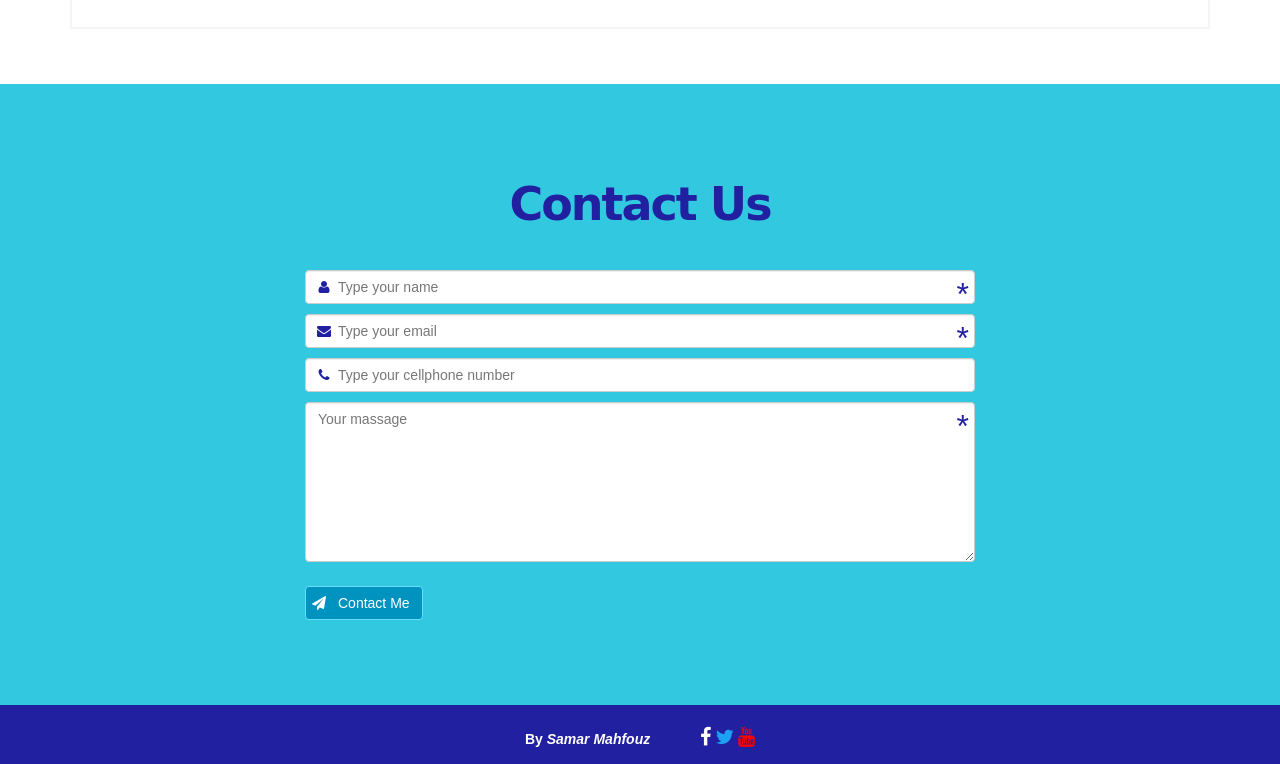
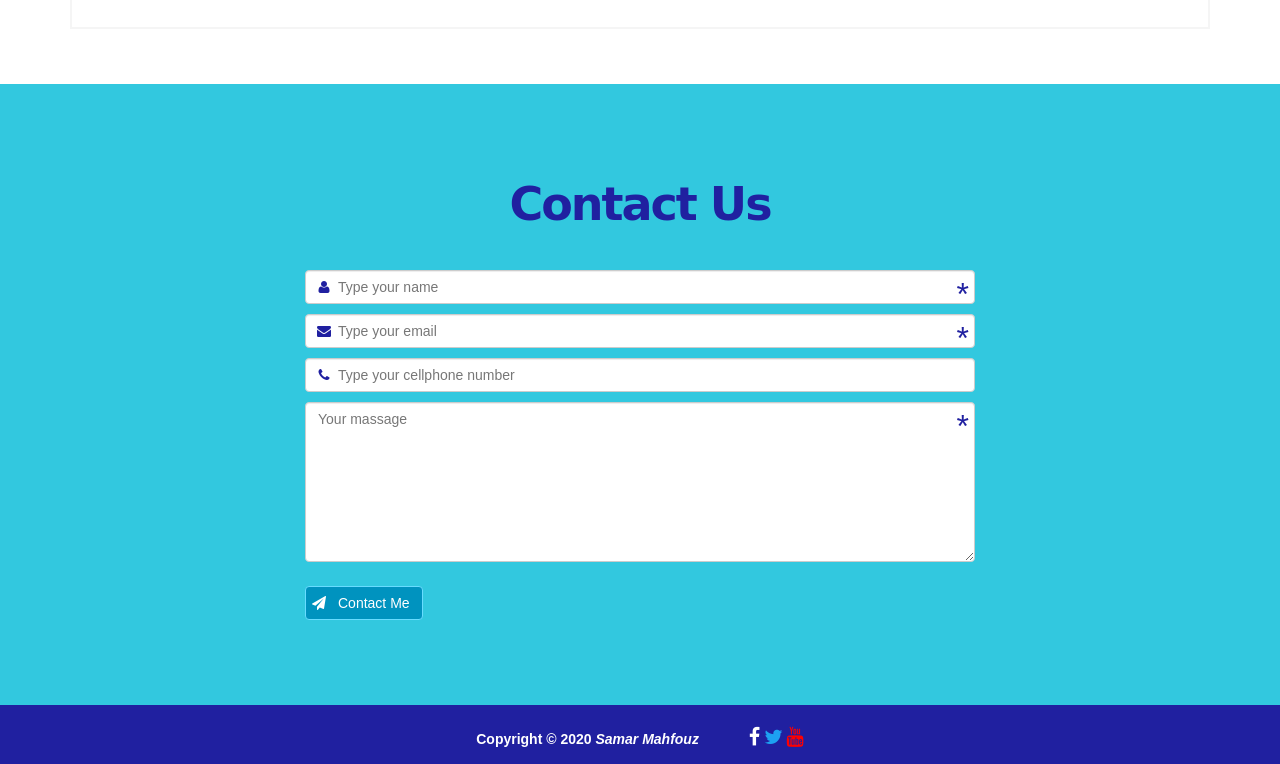
Before and after one commit to samarMahfouz/Travel-bootstrap-v.1, a plain HTML site: page index.html in a window 1280 px wide. Shown: the part 3134-3898 px from the top of the page. Drawn offline with Linux system fonts and the light colour scheme; a web font is replaced by a local one.

Commit message:
Update index.html

```diff
--- a/index.html
+++ b/index.html
@@ -229,7 +229,7 @@
 		<!-- End Contact us -->
 		<!-- Start footer -->
 		<footer>
-			<span class="rigths">by <em>samar mahfouz</em></span>
+			<span class="rigths">Copyright &copy 2020 <em>samar mahfouz</em></span>
 			<span class="s-m">
 				<i class="fa fa-facebook facebook"></i>
 				<i class="fa fa-twitter twitter"></i>
```
